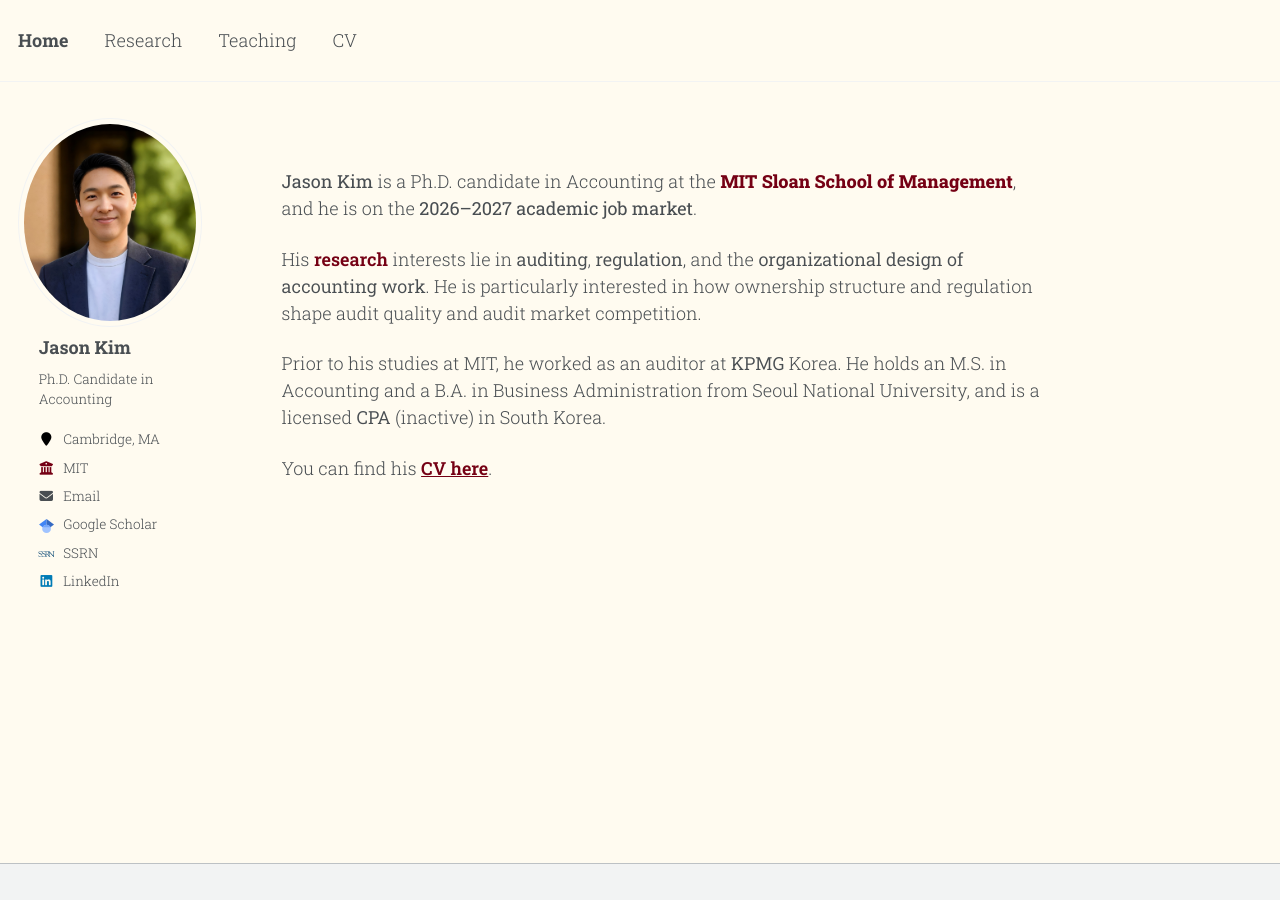
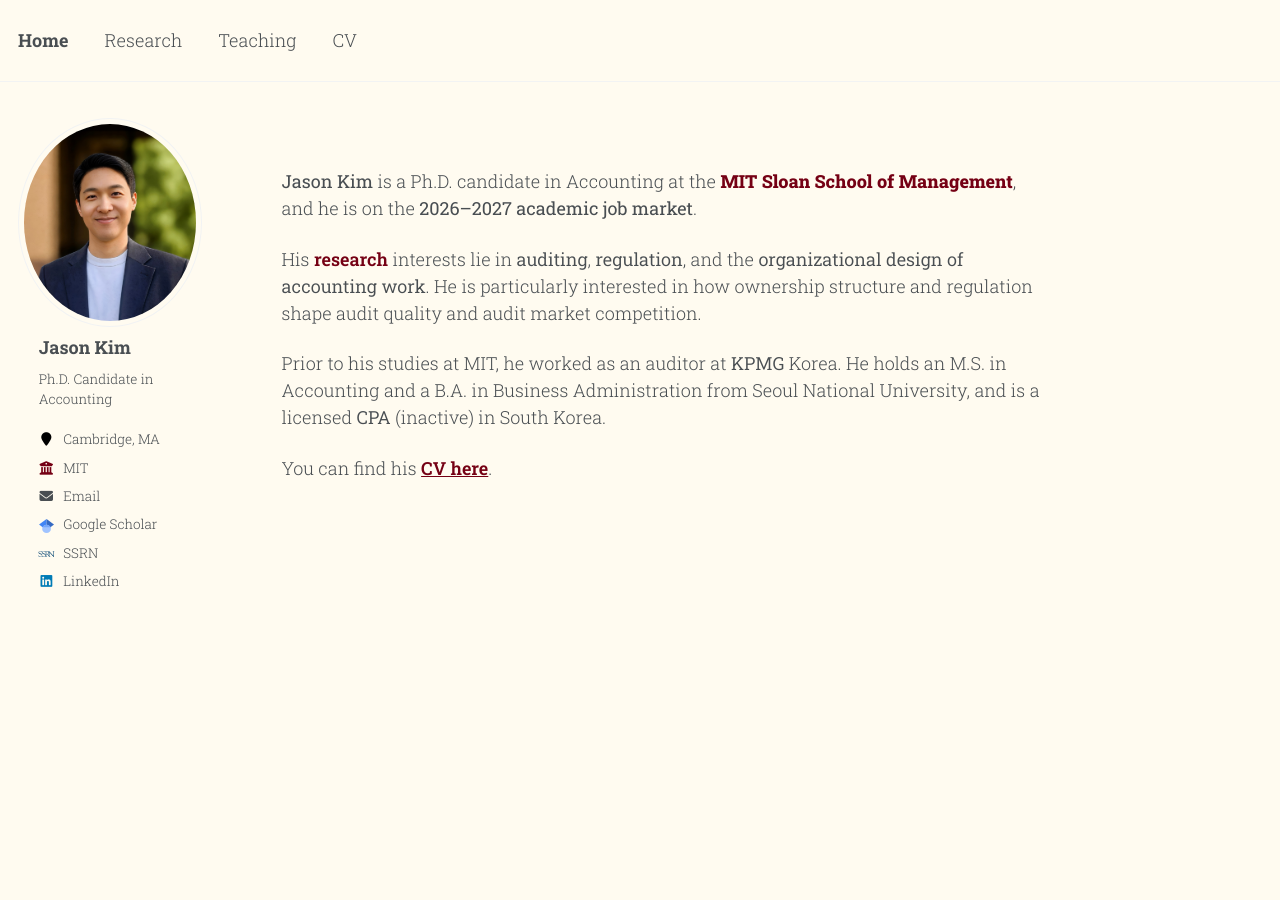
Before and after one commit to jgkim262/jgkim262.github.io, a Jekyll site: the page built from _pages/about.md, in a window 1280 px wide. Built offline with Jekyll 4.4.1, drawn with Linux system fonts in a browser that asks for light colours; a style sheet for code colours, icons or effects is not loaded.

Commit message:
Hide the empty footer bar
Co-Authored-By: Claude Fable 5 <noreply@anthropic.com>

```diff
--- a/_sass/layout/_footer.scss
+++ b/_sass/layout/_footer.scss
@@ -3,6 +3,11 @@
    ========================================================================== */
 
 .page__footer {
+  /* Nothing visible lives here anymore (no copyright, feed, or follow links) —
+     only the MathJax/new-tab scripts, which run regardless of display. Hide
+     the leftover grey bar entirely, matching timdesilva.me's clean bottom. */
+  display: none;
+
   @include clearfix;
   background-color: var(--global-footer-bg-color);
   color: var(--global-text-color-light);
```
